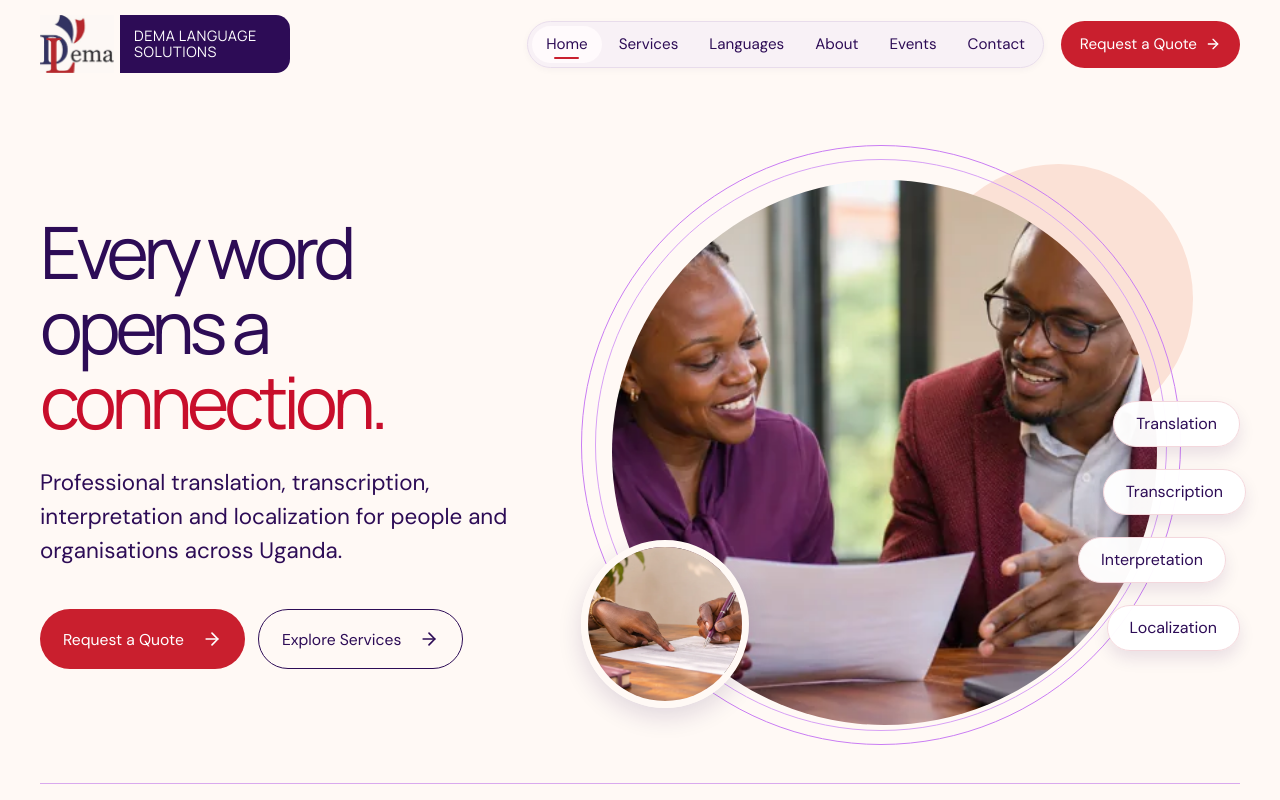
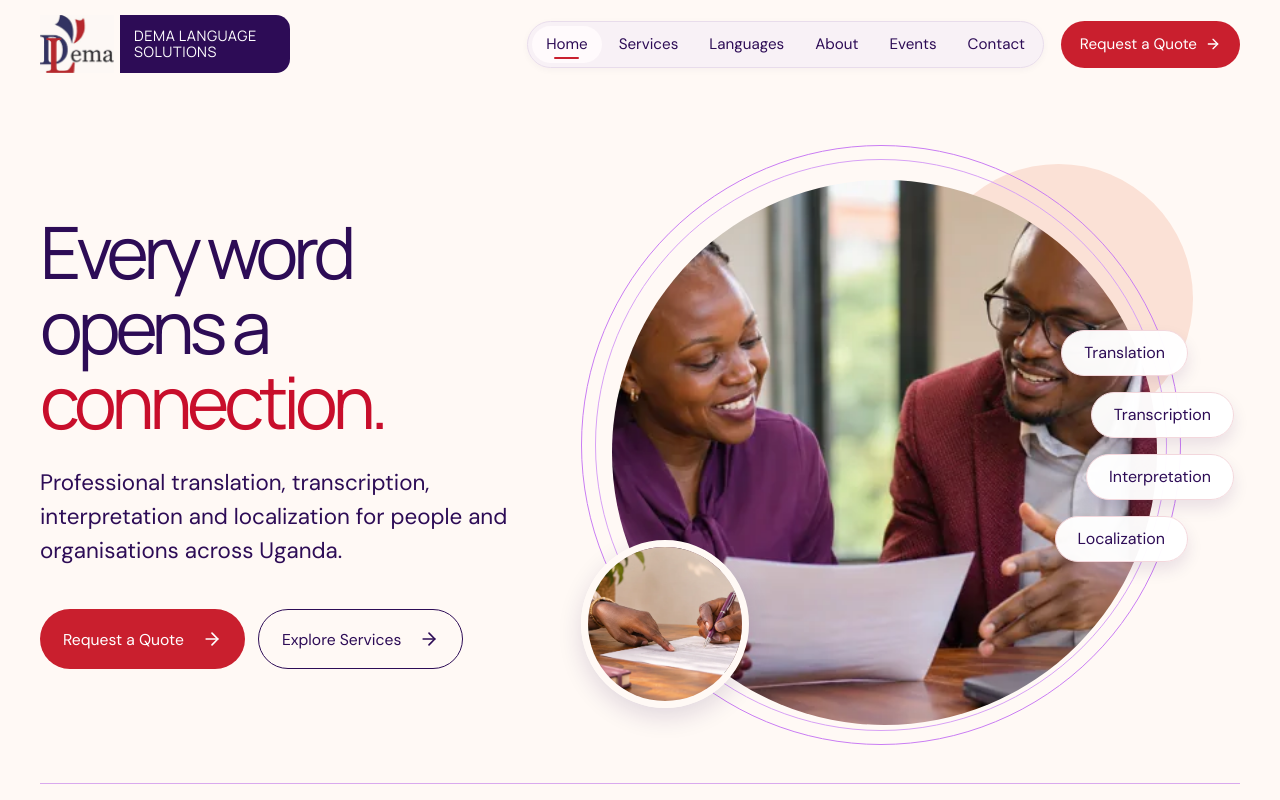
Before and after one commit to Solomantalgo/dema-2, a React (Vite) app: page / in a window 1280 px wide. Shown: the top 800 px of the page. Built offline with nearby package versions, Linux system fonts and the light colour scheme.

Commit message:
Hero service labels follow the photo circle

```diff
--- a/src/conversation-lens.css
+++ b/src/conversation-lens.css
@@ -215,3 +215,12 @@
 @media (prefers-reduced-motion: reduce) {
   .hero-copy, .hero-photo, .hero-inset, .hero-rings, .hero-peach, .hero-service-labels a { animation: none !important; opacity: 1; transform: none; scale: 1; }
 }
+
+/* Hero service labels follow the curve of the photo circle (desktop) */
+@media (min-width: 781px) {
+  .hero-service-labels { top: 50%; transform: translateY(-50%); gap: 16px; }
+  .hero-service-labels a:nth-child(1) { margin-right: 52px; }
+  .hero-service-labels a:nth-child(2) { margin-right: 6px; }
+  .hero-service-labels a:nth-child(3) { margin-right: 6px; }
+  .hero-service-labels a:nth-child(4) { margin-right: 52px; animation-delay: .66s; }
+}
```
